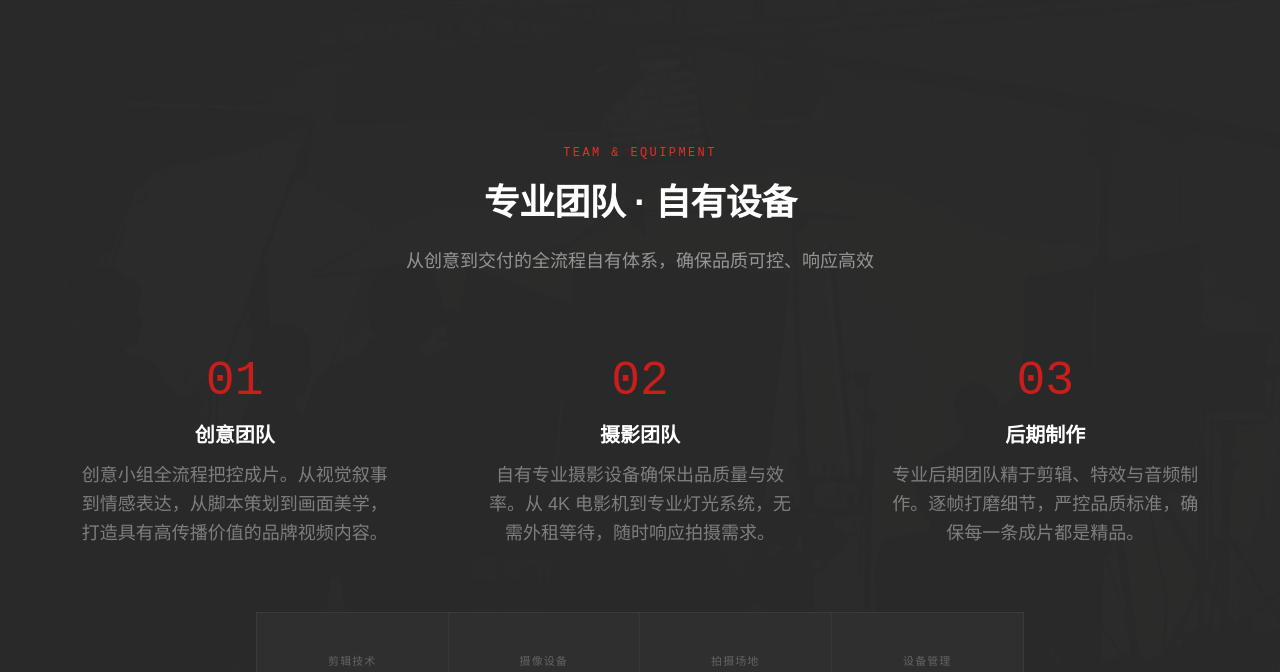
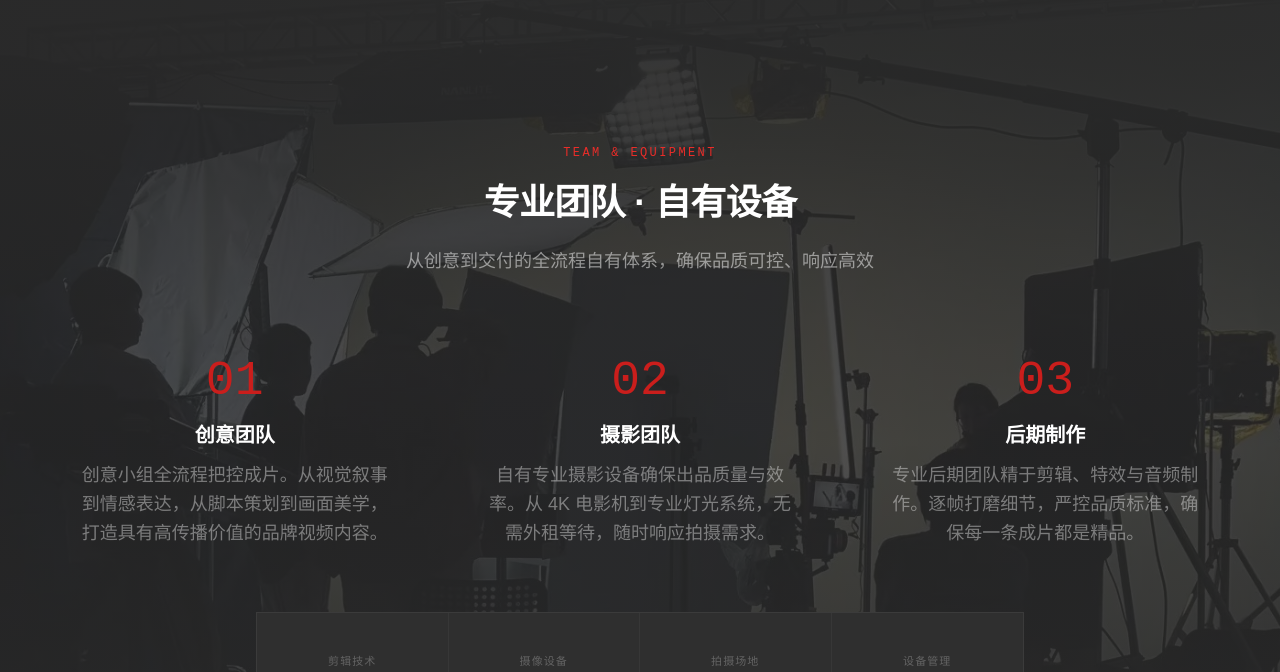
Before and after one commit to JansonChueng/mapleleaf-media, a React (Vite) app: page / in a window 1280 px wide. Shown: the part 3868-4540 px from the top of the page. Built offline with nearby package versions, Linux system fonts and the light colour scheme.

Commit message:
style(team): 背景图调亮为渐变蒙版，提升影棚图可见度

```diff
--- a/src/sections/Team.tsx
+++ b/src/sections/Team.tsx
@@ -17,14 +17,14 @@ const EQUIPMENT = [
 export default function Team() {
   return (
     <section id="team" className="relative py-24 lg:py-36 overflow-hidden flex justify-center">
-      {/* 影棚背景图（极低透明度，不抢文字） */}
+      {/* 影棚背景图（适度可见，营造氛围） */}
       <div
-        className="absolute inset-0 bg-cover bg-center opacity-[0.08]"
+        className="absolute inset-0 bg-cover bg-center opacity-40"
         style={{ backgroundImage: 'url(./images/studio-bg.webp)' }}
         aria-hidden="true"
       />
-      {/* 暗色蒙版，保证文字可读 */}
-      <div className="absolute inset-0 bg-charcoal/85" />
+      {/* 渐变蒙版：上下压暗保文字可读，中部露出背景图 */}
+      <div className="absolute inset-0 bg-gradient-to-b from-charcoal/90 via-charcoal/55 to-charcoal/90" />
       <div className="relative z-20 w-full max-w-[80rem] px-6 lg:px-12">
         <SectionTitle overline="Team & Equipment" title="专业团队 · 自有设备" subtitle="从创意到交付的全流程自有体系，确保品质可控、响应高效" light />
         <div className="grid grid-cols-1 md:grid-cols-3 gap-6 lg:gap-8 mb-16">
```
